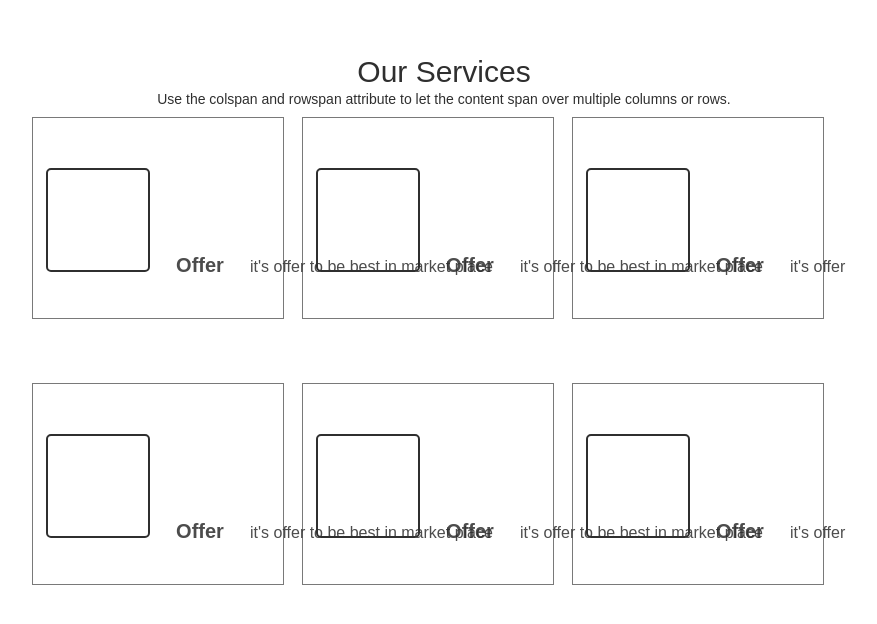
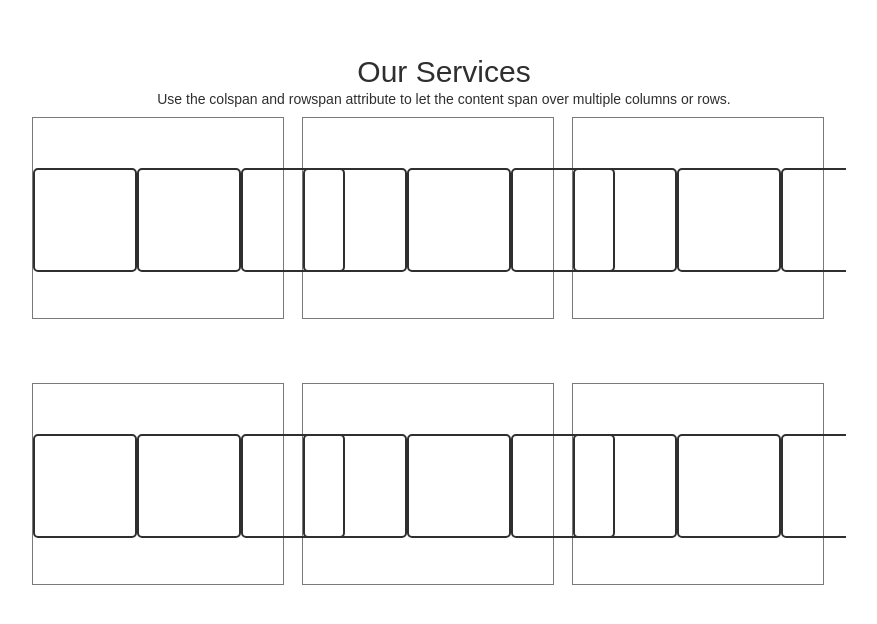
Before and after one commit to katrinkattt/react-app-yellow, a React (Create React App) app in the folder app-lending/yell-app/: page / in a window 1280 px wide. Shown: the part 913-1537 px from the top of the page, without its empty margins (196-1073 px from the left). Built offline with nearby package versions, Linux system fonts and the light colour scheme.

Commit message:
доделать

```diff
--- a/app-lending/yell-app/src/components/serviceOffer.jsx
+++ b/app-lending/yell-app/src/components/serviceOffer.jsx
@@ -15,11 +15,22 @@ export default class ServiceOffer extends Component {
     render(){
         return(
             <div className="offer__main">
-                <div className="offer__img"></div>
+                {
+                    this.state.title.map((title, id) =>
+                    <div className="offer__img">
+                    <div className="offer__info">
+                        <div className="offer__title"
+                            key={id}
+                        ></div>
+                    </div>
+                    </div>
+                    )
+                }
+                {/* <div className="offer__img"></div>
                 <div className="offer__info">
                     <div className="offer__title">Offer</div>
                     <div className="offer__more">it's offer to be best in market place</div>
-                </div>
+                </div> */}
                 </div>
         )
     }
```
